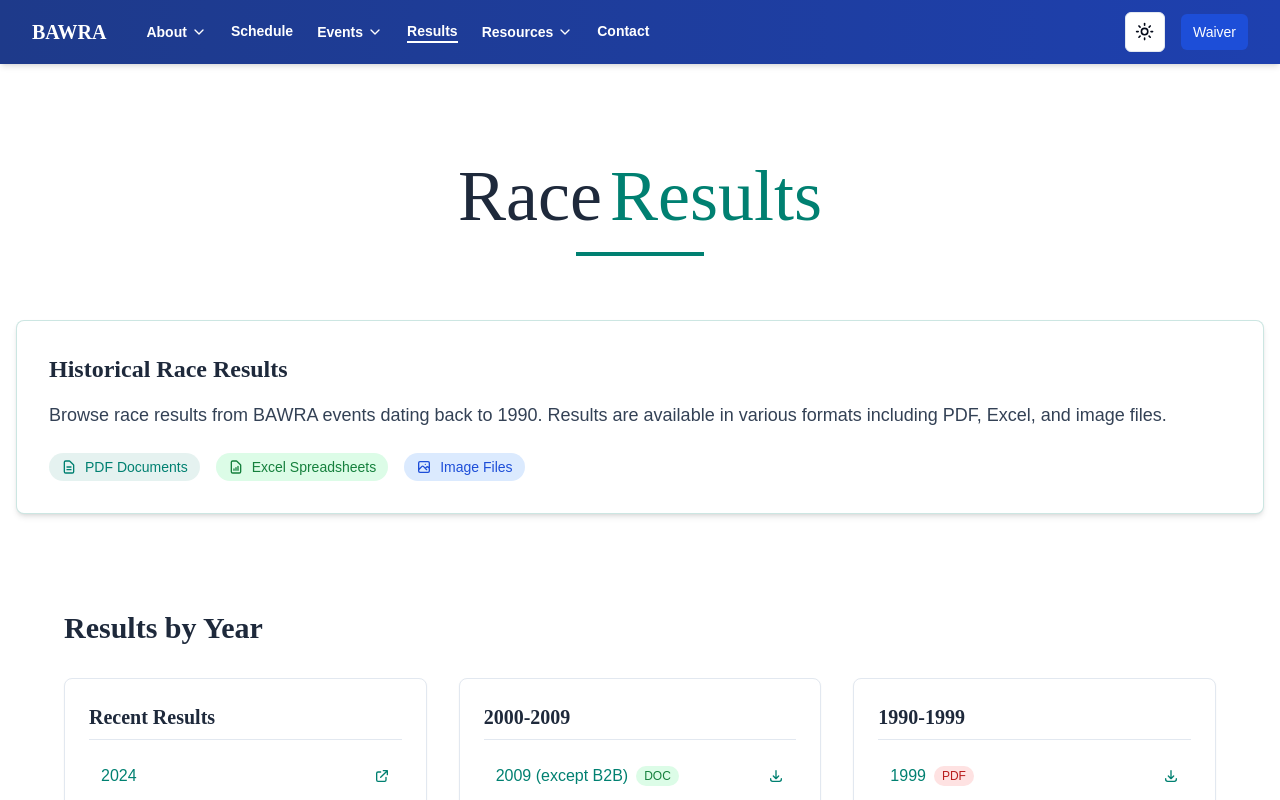
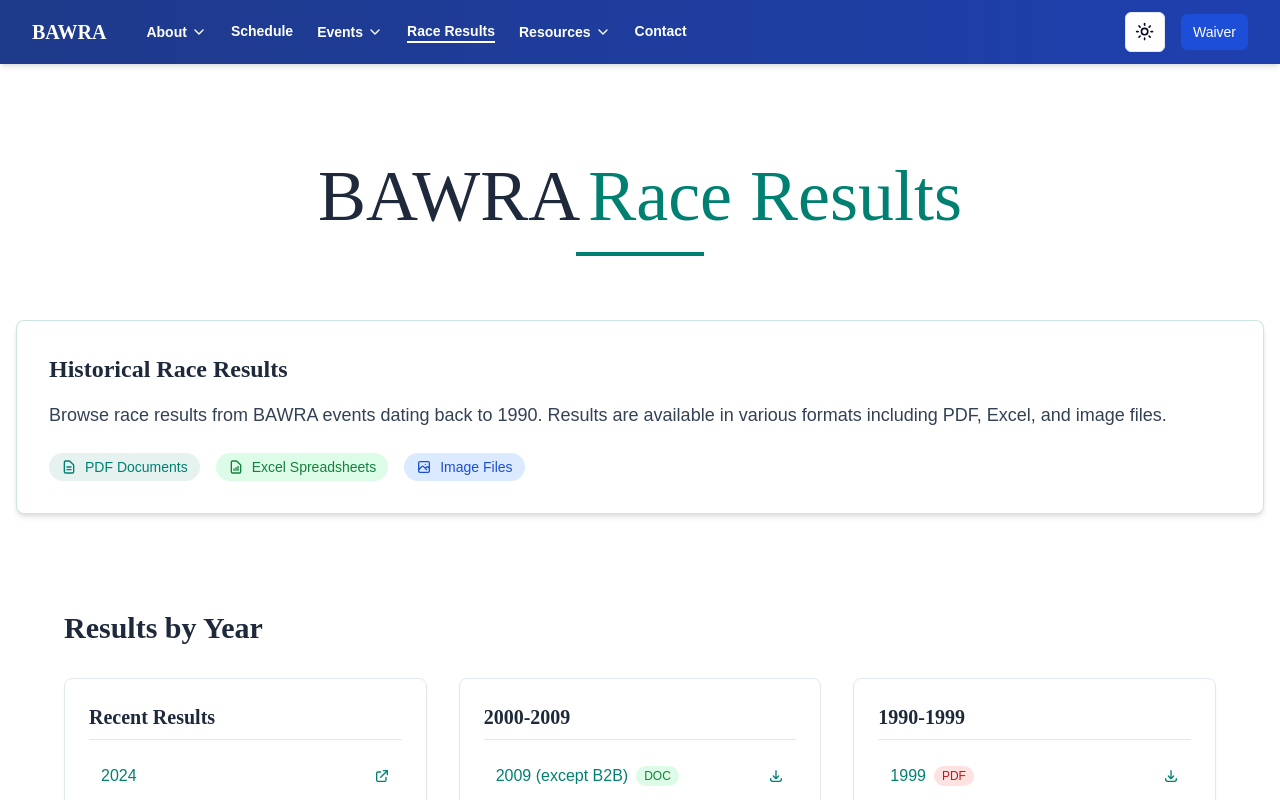
Before and after one commit to doughahn/bawra-web, a Next.js app: page /results in a window 1280 px wide. Shown: the top 800 px of the page. Built offline with nearby package versions, Linux system fonts and the light colour scheme; a web font is replaced by a local one.

Commit message:
race results

```diff
--- a/src/app/results/page.tsx
+++ b/src/app/results/page.tsx
@@ -93,8 +93,8 @@
       <section className="mb-24">
         <div className="mb-16 text-center pt-6 md:pt-8">
           <h1 className="text-5xl md:text-7xl heading-font mb-5">
-            <span className="text-slate-800 dark:text-slate-200">Race</span>
-            <span className="text-primary ml-2">Results</span>
+            <span className="text-slate-800 dark:text-slate-200">BAWRA</span>
+            <span className="text-primary ml-2">Race Results</span>
           </h1>
           <div className="w-32 h-1 bg-primary mx-auto"></div>
         </div>
--- a/src/components/navigation.tsx
+++ b/src/components/navigation.tsx
@@ -30,7 +30,7 @@
       { label: "Marinas", href: "/marinas" }
     ]
   },
-  { label: "Results", href: "/results" },
+  { label: "Race Results", href: "/results" },
   {
     label: "Resources",
     href: "/resources",
```
